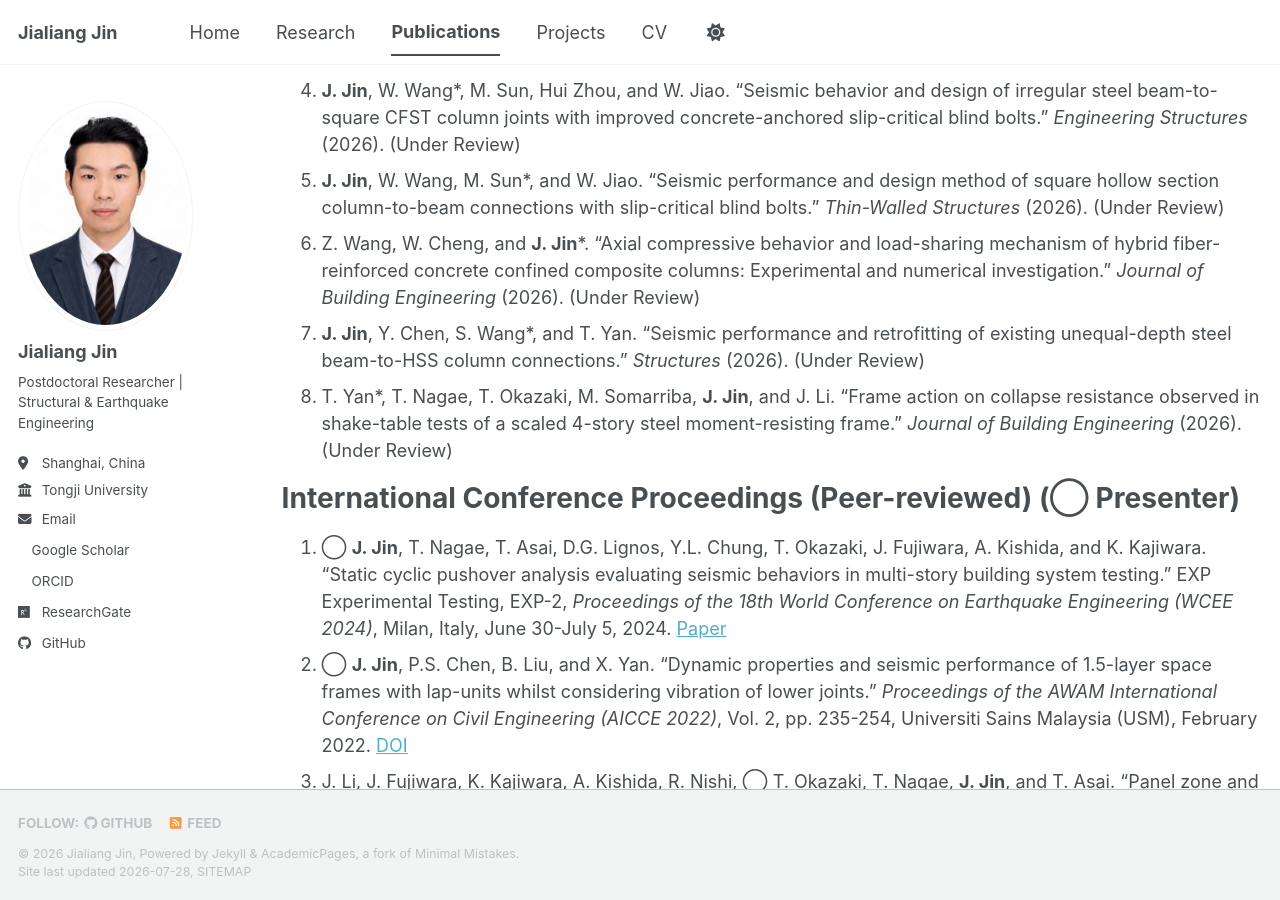
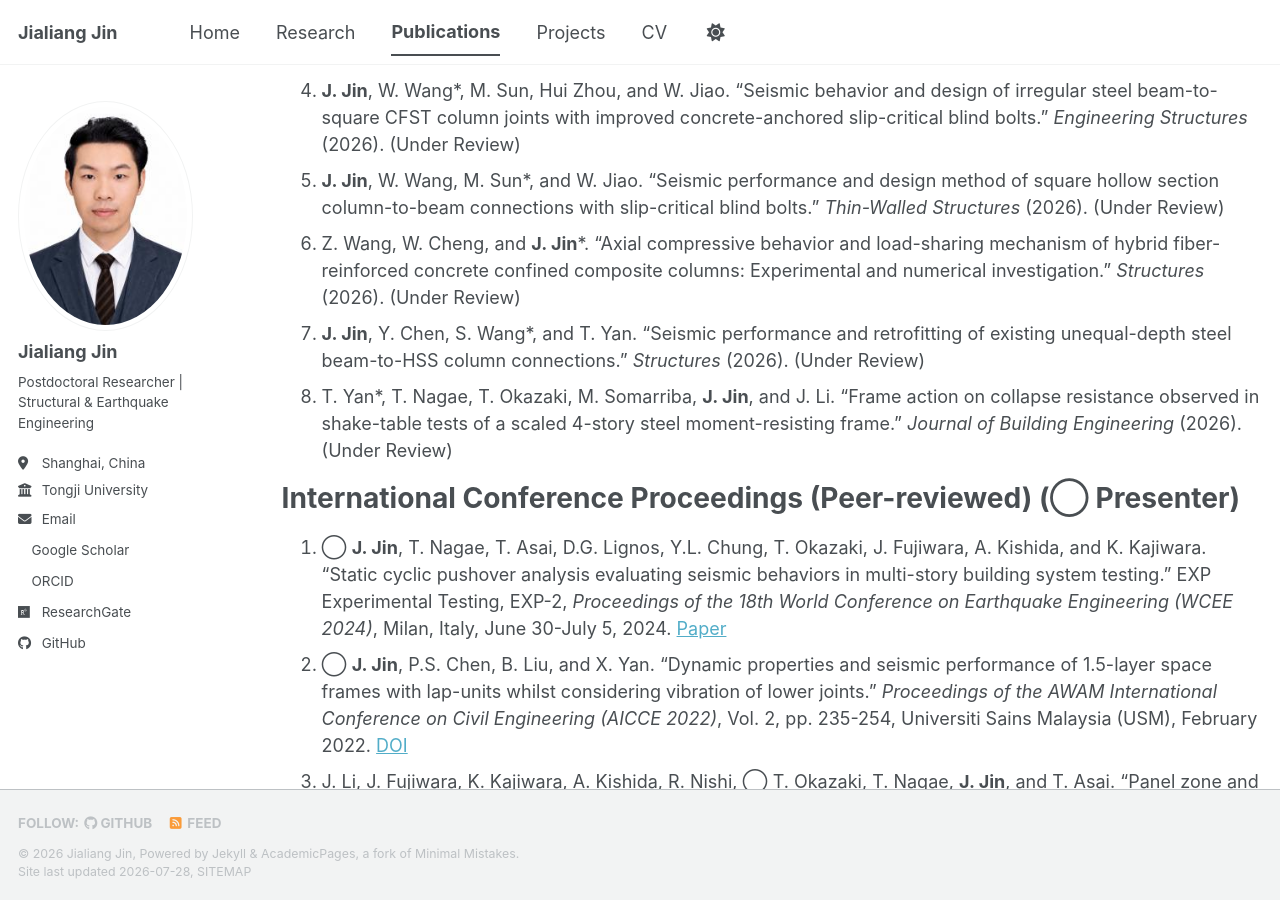
Before and after one commit to jialiangjin/jialiangjin.github.io, a Jekyll site: the page built from _pages/selected-publications.md, in a window 1280 px wide and 900 px high, scrolled down 2346 px. Built offline with Jekyll 4.4.1, drawn with Linux system fonts in a browser that asks for light colours; a style sheet for code colours, icons or effects is not loaded.

Commit message:
Update selected-publications.md

```diff
--- a/_pages/selected-publications.md
+++ b/_pages/selected-publications.md
@@ -37,7 +37,7 @@ author_profile: true
 25. **J. Jin**, W. Wang\*, M. Sun, H. Xu, and W. Jiao. "Effect of local thickness enhancement on seismic performance of special-shaped steel beam-to-square CFST column joints with inclined internal diaphragms." *Structures* (2026). (Under Review)
 26. **J. Jin**, W. Wang\*, M. Sun, Hui Zhou, and W. Jiao. "Seismic behavior and design of irregular steel beam-to-square CFST column joints with improved concrete-anchored slip-critical blind bolts." *Engineering Structures* (2026). (Under Review)
 27. **J. Jin**, W. Wang, M. Sun\*, and W. Jiao. "Seismic performance and design method of square hollow section column-to-beam connections with slip-critical blind bolts." *Thin-Walled Structures* (2026). (Under Review)
-28. Z. Wang, W. Cheng, and **J. Jin**\*. "Axial compressive behavior and load-sharing mechanism of hybrid fiber-reinforced concrete confined composite columns: Experimental and numerical investigation." *Journal of Building Engineering* (2026). (Under Review)
+28. Z. Wang, W. Cheng, and **J. Jin**\*. "Axial compressive behavior and load-sharing mechanism of hybrid fiber-reinforced concrete confined composite columns: Experimental and numerical investigation." *Structures* (2026). (Under Review)
 29. **J. Jin**, Y. Chen, S. Wang\*, and T. Yan. "Seismic performance and retrofitting of existing unequal-depth steel beam-to-HSS column connections." *Structures* (2026). (Under Review)
 30. T. Yan\*, T. Nagae, T. Okazaki, M. Somarriba, **J. Jin**, and J. Li. "Frame action on collapse resistance observed in shake-table tests of a scaled 4-story steel moment-resisting frame." *Journal of Building Engineering* (2026). (Under Review)
 
```
